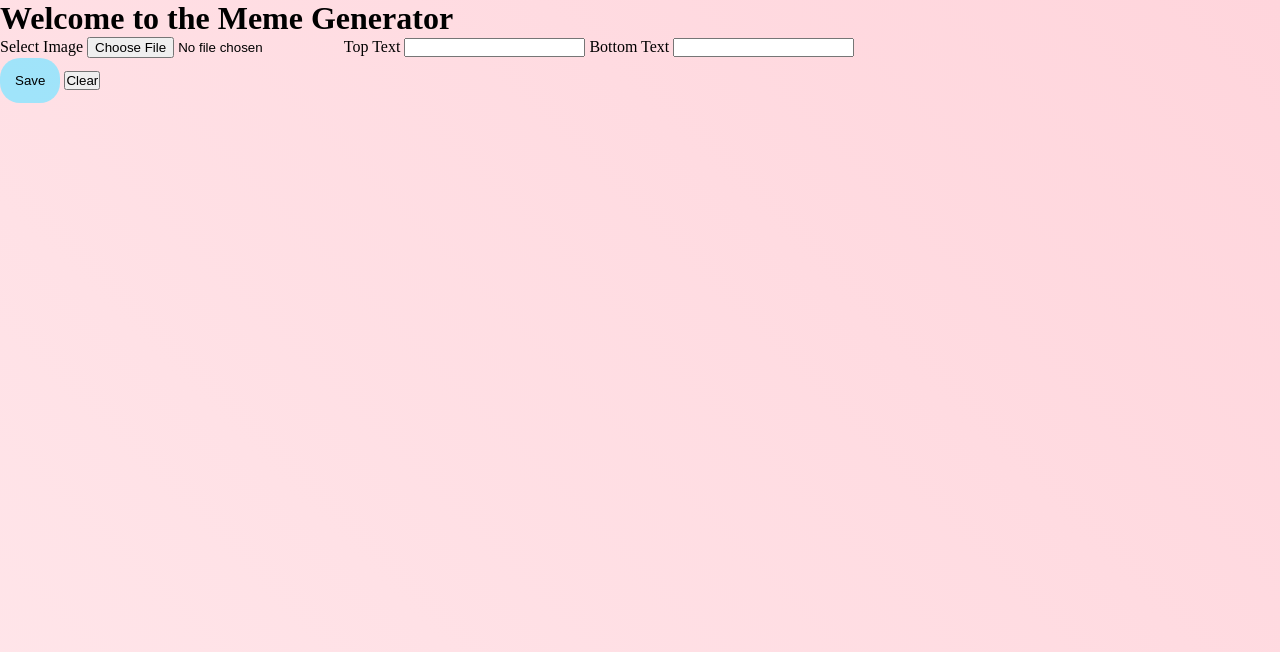
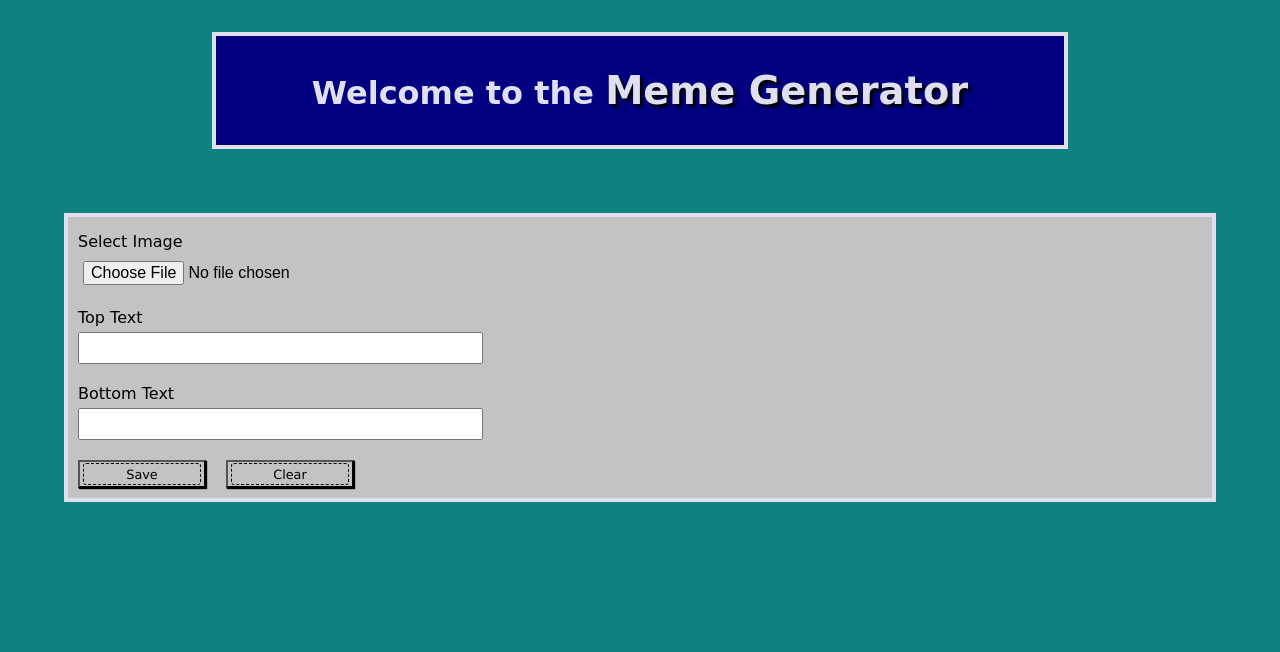
Before and after one commit to OliverPSmith/memeGenerator, a plain HTML site: page index.html in a window 1280 px wide. Drawn offline with Linux system fonts and the light colour scheme.

Commit message:
Update main.css

```diff
--- a/main.css
+++ b/main.css
@@ -5,69 +5,145 @@
 }
 
 body {
-    background: linear-gradient(45deg, rgba(255, 213, 220, .6), rgba(255, 213, 220));
-    background-size: contain;
-    height: 100vh;
+    background-color: #0e8282;
 }
 
-.meme-generator {
-    margin:  auto;
-    width: 400px;
+main {
+    display: flex;
+    flex-direction: column;
+    align-items: center;
+ /*   background-color: #0e8282;    */
+    height: 100%;
+    font-family: 'Press Start 2P', cursive;
+}
+
+header {
+    text-align: center;
+    padding: 2rem;
+}
+
+header h1 {
+    background-color: #020081;
+    padding: 2rem 6rem;
+    color: #dfdfef;
+   /* box-shadow: 3px 2px 5px white;    */
+    border: 4px solid #dfdfef;
+    margin-bottom: 2rem;
+}
+
+header h1 span {
+    font-size: larger;
+    text-shadow: 3px 3px 3px black;
+}
+
+.container {
+    width: 90%;
+    background-color: #c3c3c3;
+    display: flex;
+    border: 4px solid #dfdfef;
+    padding: 15px 10px 10px;
+
+}
+
+.container-left {
+    width: 60%;
     display: flex;
     flex-direction: column;
 }
 
-.meme-generator h1 {
-    margin: 2rem 0rem;
+.container-left label {
+    margin-bottom: 5px;
 }
 
-.meme-generator label {
-    display: block;
-    margin-bottom: 10px;
-    font-weight: bold;
-}
-
-.meme-generator input {
-    width: 100%;
+.container-left input {
+    width: 60%;
     height: 2rem;
     padding: 5px;
     margin-bottom: 20px;
     font-size: 1rem;
 }
-
-.meme-generator input:focus {
+.container-left input:focus {
     outline: none;
 }
 
-#meme {
-    width: 100%;
+.buttons {
+    display: flex;
 }
 
-.pic-setting-buttons {
-    padding: 5px 15px;
-    margin-bottom: 1rem;
-
-    display: none;
+button {
+    height: 1.75rem;
+    width: 8rem;
+    background-color: #c3c3c3;
+    box-shadow: 1px 1px 1px black;
+    display: flex;
+    justify-content: center;
+    align-items: center;
+    margin-right: 20px;
+    cursor: pointer;
 }
 
-#meme.invert {
-    filter: invert(100%);
+button:hover {
+    background-color: #e2e2e2;
 }
 
-#save {
-    padding: 15px 15px;
-    margin-bottom: 2rem;
-    cursor: pointer;
-    border-radius: 20px;
-    border: none;
-    background-color: rgba(137, 229, 255, .8);
-}
-#save:hover {
-    background-color: rgba(137, 229, 255, 1);
+button:hover div {
+    border: 1px dashed;
+    border-radius: 3px;
 }
 
-@media only screen and (max-width: 600px) {
-    .meme-generator {
-        width: 90%;
+button div {
+    border: 1px dashed;
+    border-radius: 3px;
+    width: 95%;
+    height: 90%;
+    display: flex;
+    justify-content: center;
+    align-items: center;
+    font-family: 'Lucida Sans', 'Lucida Sans Regular', 'Lucida Grande', 'Lucida Sans Unicode', Geneva, Verdana, sans-serif;
+    font-size: .8rem;
+}
+
+.container-right {
+    width: 20%;
+  /*  background-color: red;    */
+    display: flex;
+    justify-content: center;
+}
+
+canvas {
+    max-height: 500px;
+    max-width: 500px;
+    object-fit: contain;
+  /*  border: 12px ridge;   */
+
+}
+
+
+@media only screen and (max-width: 650px) {
+    header {
+        width: 100%;
+        padding: 0rem;
+    }
+
+    header h1 {
+        padding: 2rem 1rem;
+    }
+
+    .container {
+        flex-direction: column;
+        align-items: center;
+        padding-bottom: 4rem;
+        margin-bottom: 2rem;
+    }
+    .container-left {
+        width: 100%;
+        margin-bottom: 2rem;
+    }
+    .container-right {
+        width: 100%;
+        margin-top: 2rem;
+    }
+    canvas {
+        max-width: 350px;
     }
 }
```
